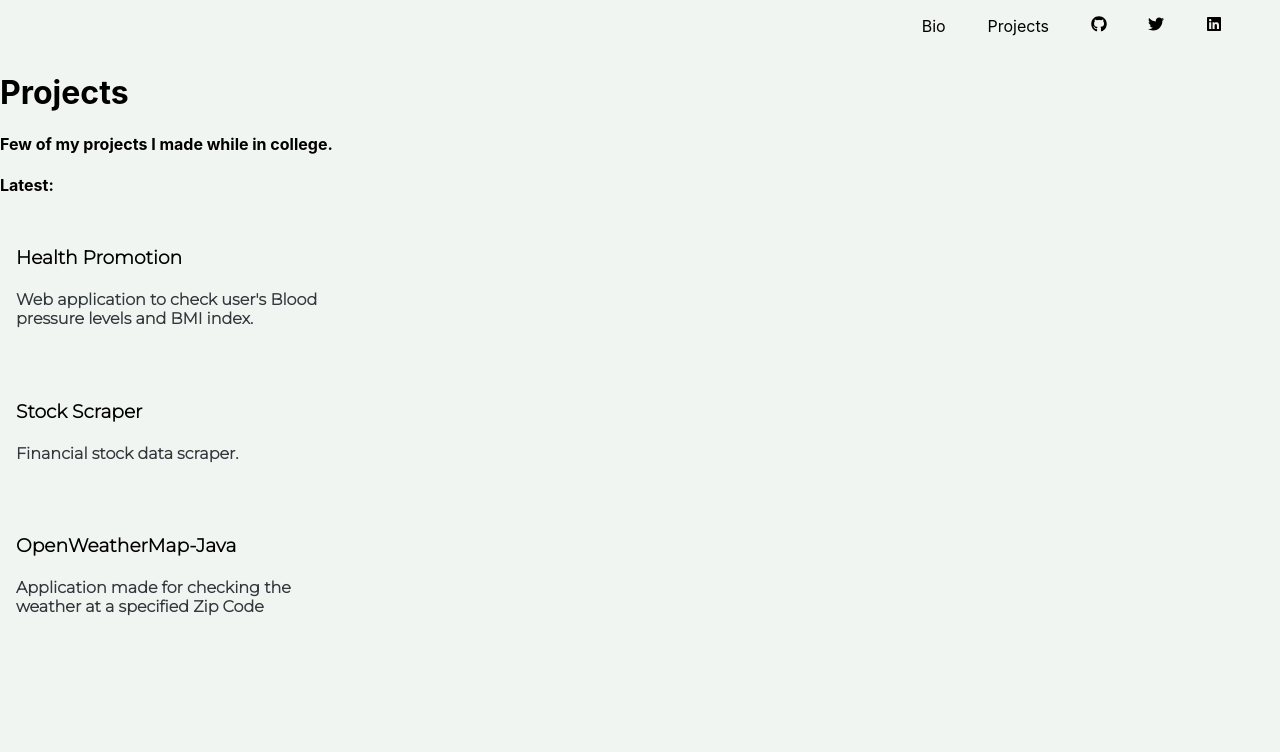
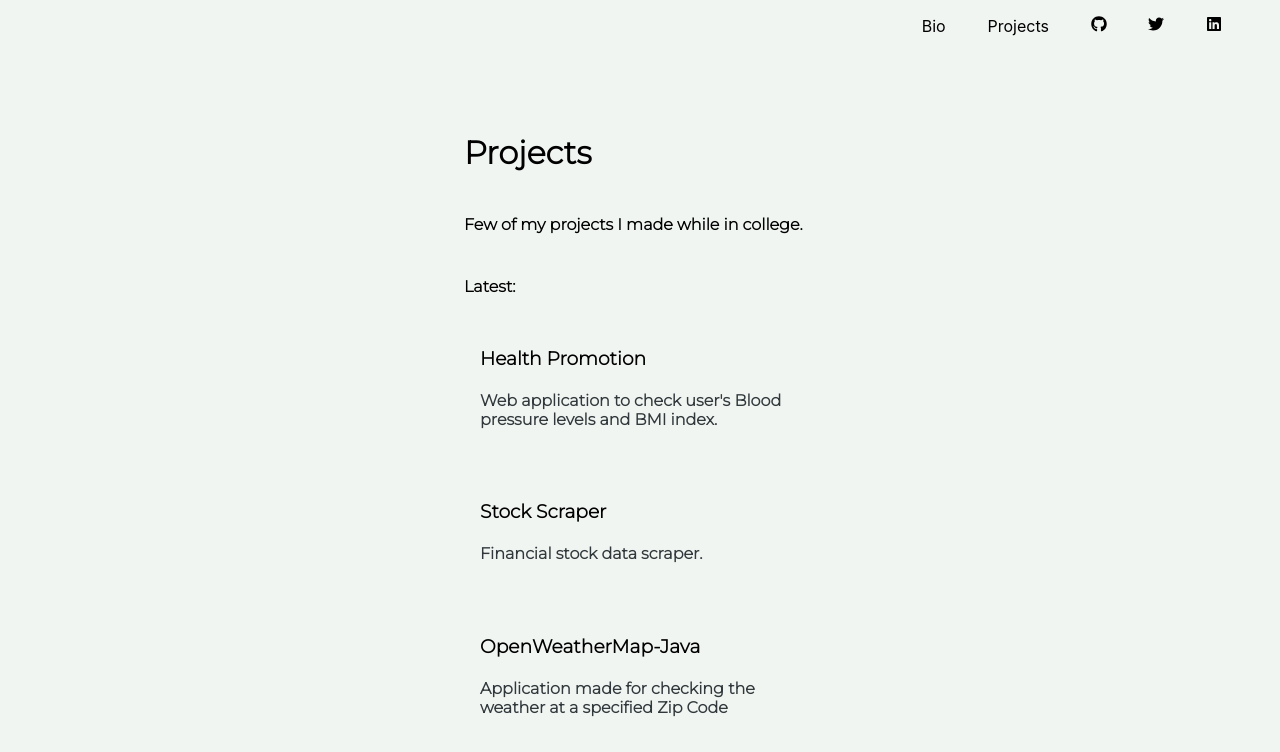
Before and after one commit to dndanli/dndanli-homepage, a React (Create React App) app in the folder homepage/: page /projects in a window 1280 px wide. Shown: the top 752 px of the page. Built offline with nearby package versions, Linux system fonts and the light colour scheme.

Commit message:
projects page update

```diff
--- a/homepage/src/Pages/Projects.js
+++ b/homepage/src/Pages/Projects.js
@@ -1,27 +1,8 @@
-import Card from "../components/Card/Card";
-import "../components/assets/css/fonts.css";
-
+import MainProject from "../components/Main/MainProject";
 const Projects = () => {
   return (
-    <div style={{ backgroundColor: "#F1F5F2" }}>
-      <h1>Projects</h1>
-      <h4>Few of my projects I made while in college.</h4>
-
-      <h4>Latest:</h4>
-      <div>
-        <Card
-          projectName="Health Promotion"
-          projectDesc="Web application to check user's Blood pressure levels and BMI index."
-        />
-        <Card
-          projectName="Stock Scraper"
-          projectDesc="Financial stock data scraper."
-        />
-        <Card
-          projectName="OpenWeatherMap-Java"
-          projectDesc="Application made for checking the weather at a specified Zip Code"
-        />
-      </div>
+    <div>
+      <MainProject />
     </div>
   );
 };
--- /dev/null
+++ b/homepage/src/components/Main/MainProject.js
@@ -0,0 +1,37 @@
+import Card from "../Card/Card";
+import "../assets/css/fonts.css";
+import { ProjectPageStyle, ProjectInnerStyle } from "./MainProjectStyles";
+
+const MainProject = () => {
+  return (
+    <div style={ProjectPageStyle}>
+      <div style={ProjectInnerStyle}>
+        <h1>Projects</h1>
+
+        <h4>Few of my projects I made while in college.</h4>
+
+        <h4>Latest:</h4>
+        <div>
+          <Card
+            projectName="Health Promotion"
+            projectDesc="Web application to check user's Blood pressure levels and BMI index."
+          />
+        </div>
+        <div>
+          <Card
+            projectName="Stock Scraper"
+            projectDesc="Financial stock data scraper."
+          />
+        </div>
+        <div>
+          <Card
+            projectName="OpenWeatherMap-Java"
+            projectDesc="Application made for checking the weather at a specified Zip Code"
+          />
+        </div>
+      </div>
+    </div>
+  );
+};
+
+export default MainProject;
--- /dev/null
+++ b/homepage/src/components/Main/MainProjectStyles.js
@@ -0,0 +1,19 @@
+export const ProjectPageStyle = {
+  margin: 0,
+  padding: 0,
+  boxSizing: "border-box",
+  display: "flex",
+  flexDirection: "column",
+  alignItems: "center",
+};
+
+export const ProjectInnerStyle = {
+  display: "flex",
+  flexDirection: "column",
+  alignItems: "flex-start",
+  padding: "2em 2em 1em 2em",
+
+  fontFamily: "Montserrat, sans-serif",
+  position: "absolute",
+  top: "5em",
+};
```
